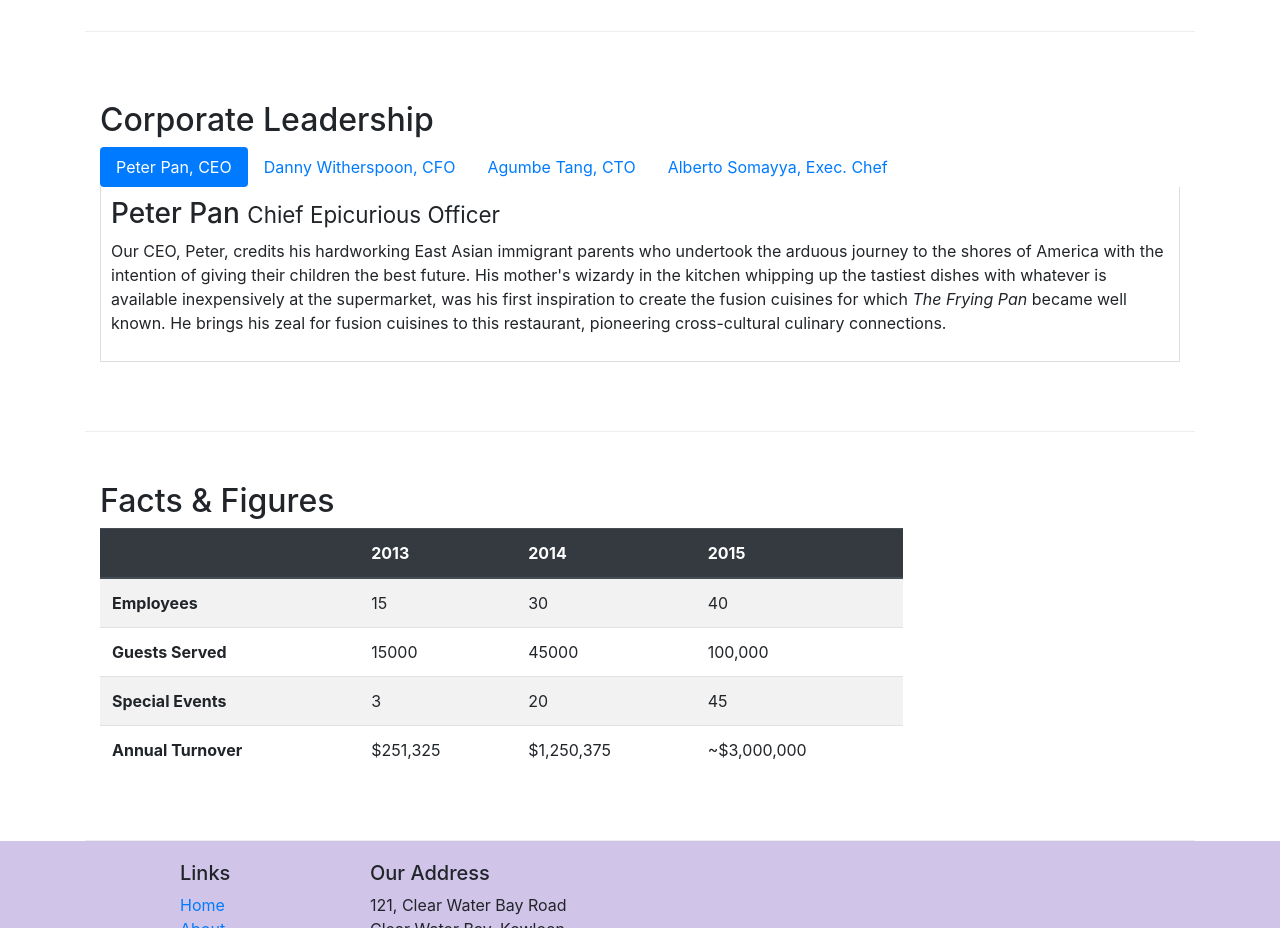
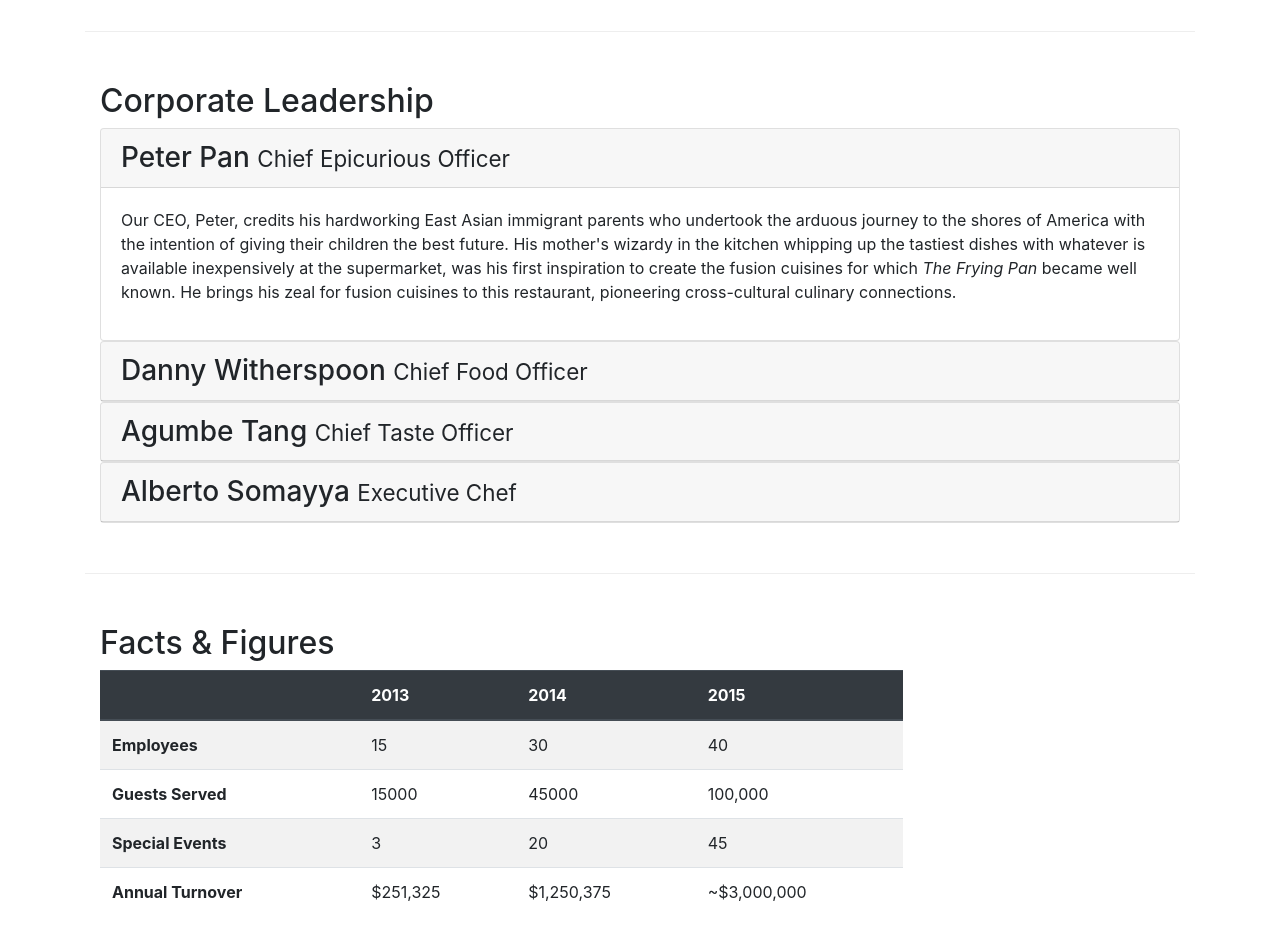
Before and after one commit to RaunakJalan/bootstrap-intro, a website: page aboutus.html in a window 1280 px wide. Shown: the part 940-1868 px from the top of the page. Drawn offline with nearby package versions, Linux system fonts and the light colour scheme.

Commit message:
BootStrap Accordion Collapse

```diff
--- a/aboutus.html
+++ b/aboutus.html
@@ -117,41 +117,69 @@
             <div class="col-12 col-md-12">
                 <h2>Corporate Leadership</h2>
 
-                <!-- <ul class="nav nav-tabs"> -->
-                <ul class="nav nav-pills">
-                    <li class="nav-item">
-                        <a href="#peter" class="nav-link active" role="tab" data-toggle="tab">Peter Pan, CEO</a>
-                    </li>
-                    <li class="nav-item">
-                        <a href="#danny" class="nav-link" role="tab" data-toggle="tab">Danny Witherspoon, CFO</a>
-                    </li>
-                    <li class="nav-item">
-                        <a href="#agumbe" class="nav-link" role="tab" data-toggle="tab">Agumbe Tang, CTO</a>
-                    </li>
-                    <li class="nav-item">
-                        <a href="#alberto" class="nav-link" role="tab" data-toggle="tab">Alberto Somayya, Exec. Chef</a>
-                    </li>
-                </ul>
+                <!-- ACCORDION -->
 
-                <div class="tab-content">
-                    <div class="tab-pane fade show active" role="tabpanel" id="peter">
-                        <h3>Peter Pan <small>Chief Epicurious Officer</small></h3>
-                        <p class="d-none d-sm-block">Our CEO, Peter, credits his hardworking East Asian immigrant parents who undertook the arduous journey to the shores of America with the intention of giving their children the best future. His mother's wizardy in the kitchen whipping up the tastiest dishes with whatever is available inexpensively at the supermarket, was his first inspiration to create the fusion cuisines for which <em>The Frying Pan</em> became well known. He brings his zeal for fusion cuisines to this restaurant, pioneering cross-cultural culinary connections.</p>
+
+                <!-- <div class="tab-content"> -->
+                <div id="accordion">
+                    <div class="card">
+                        <div class="card-header" role="tab" id="peterhead">
+                            <h3 class="mb-0">
+                                <a data-toggle="collapse" data-target="#peter">
+                                    Peter Pan <small>Chief Epicurious Officer</small>
+                                </a>
+                            </h3>
+                        </div>
+                        <div role="tabpanel" class="collapse show" id="peter" data-parent="#accordion">
+                            <div class="card-body">
+                                <p class="d-none d-sm-block">Our CEO, Peter, credits his hardworking East Asian immigrant parents who undertook the arduous journey to the shores of America with the intention of giving their children the best future. His mother's wizardy in the kitchen whipping up the tastiest dishes with whatever is available inexpensively at the supermarket, was his first inspiration to create the fusion cuisines for which <em>The Frying Pan</em> became well known. He brings his zeal for fusion cuisines to this restaurant, pioneering cross-cultural culinary connections.</p>
+                            </div>
+                        </div>
                     </div>
 
-                    <div class="tab-pane fade" role="tabpanel" id="danny">
-                        <h3>Dhanasekaran Witherspoon <small>Chief Food Officer</small></h3>
-                        <p class="d-none d-sm-block">Our CFO, Danny, as he is affectionately referred to by his colleagues, comes from a long established family tradition in farming and produce. His experiences growing up on a farm in the Australian outback gave him great appreciation for varieties of food sources. As he puts it in his own words, <em>Everything that runs, wins, and everything that stays, pays!</em></p>
+                    <div class="card">
+                        <div class="card-header" role="tab" id="dannyhead">
+                            <h3 class="mb-0">
+                                <a data-toggle="collapse" data-target="#danny">
+                                    Danny Witherspoon <small>Chief Food Officer</small>
+                                </a>
+                            </h3>
+                        </div>
+                        <div role="tabpanel" class="collapse" id="danny" data-parent="#accordion">
+                            <div class="card-body">
+                                <p class="d-none d-sm-block">Our CFO, Danny, as he is affectionately referred to by his colleagues, comes from a long established family tradition in farming and produce. His experiences growing up on a farm in the Australian outback gave him great appreciation for varieties of food sources. As he puts it in his own words, <em>Everything that runs, wins, and everything that stays, pays!</em></p>
+                            </div>
+                        </div>
                     </div>
 
-                    <div class="tab-pane fade" role="tabpanel" id="agumbe">
-                        <h3>Agumbe Tang <small>Chief Taste Officer</small></h3>
-                        <p class="d-none d-sm-block">Blessed with the most discerning gustatory sense, Agumbe, our CTO, personally ensures that every dish that we serve meets his exacting tastes. Our chefs dread the tongue lashing that ensues if their dish does not meet his exacting standards. He lives by his motto, <em>You click only if you survive my lick.</em></p>
+                    <div class="card">
+                        <div class="card-header" role="tab" id="agumbehead">
+                            <h3 class="mb-0">
+                                <a data-toggle="collapse" data-target="#agumbe">
+                                    Agumbe Tang <small>Chief Taste Officer</small>
+                                </a>
+                            </h3>
+                        </div>
+                        <div role="tabpanel" class="collapse" id="agumbe" data-parent="#accordion">
+                            <div class="card-body">
+                                <p class="d-none d-sm-block">Blessed with the most discerning gustatory sense, Agumbe, our CTO, personally ensures that every dish that we serve meets his exacting tastes. Our chefs dread the tongue lashing that ensues if their dish does not meet his exacting standards. He lives by his motto, <em>You click only if you survive my lick.</em></p>
+                            </div>
+                        </div>
                     </div>
 
-                    <div class="tab-pane fade" role="tabpanel" id="alberto">
-                        <h3>Alberto Somayya <small>Executive Chef</small></h3>
-                        <p class="d-none d-sm-block">Award winning three-star Michelin chef with wide International experience having worked closely with whos-who in the culinary world, he specializes in creating mouthwatering Indo-Italian fusion experiences. He says, <em>Put together the cuisines from the two craziest cultures, and you get a winning hit! Amma Mia!</em></p>
+                    <div class="card">
+                        <div class="card-header" role="tab" id="albertohead">
+                            <h3 class="mb-0">
+                                <a data-toggle="collapse" data-target="#alberto">
+                                    Alberto Somayya <small>Executive Chef</small>
+                                </a>
+                            </h3>
+                        </div>
+                        <div role="tabpanel" class="collapse" id="alberto" data-parent="#accordion">
+                            <div class="card-body">
+                                <p class="d-none d-sm-block">Award winning three-star Michelin chef with wide International experience having worked closely with whos-who in the culinary world, he specializes in creating mouthwatering Indo-Italian fusion experiences. He says, <em>Put together the cuisines from the two craziest cultures, and you get a winning hit! Amma Mia!</em></p>
+                            </div>
+                        </div>
                     </div>
                 </div>
             </div>
```
